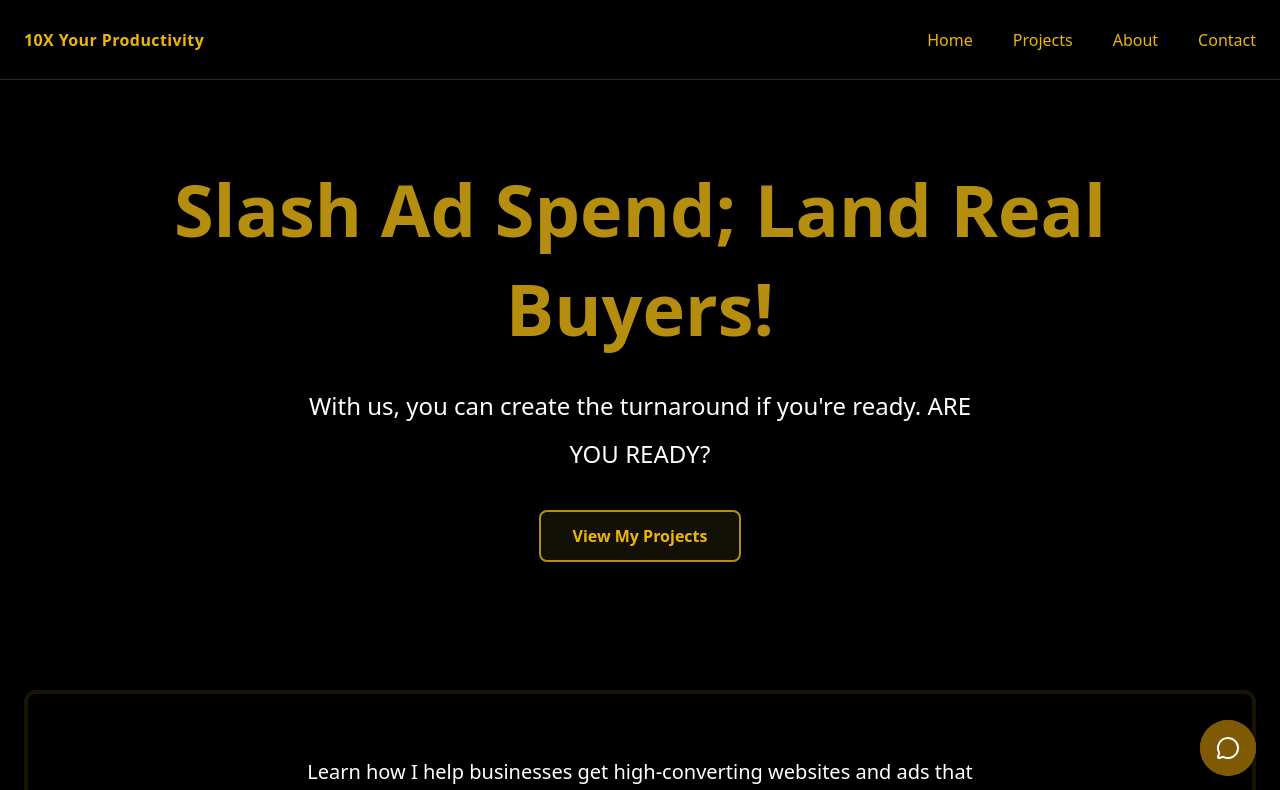
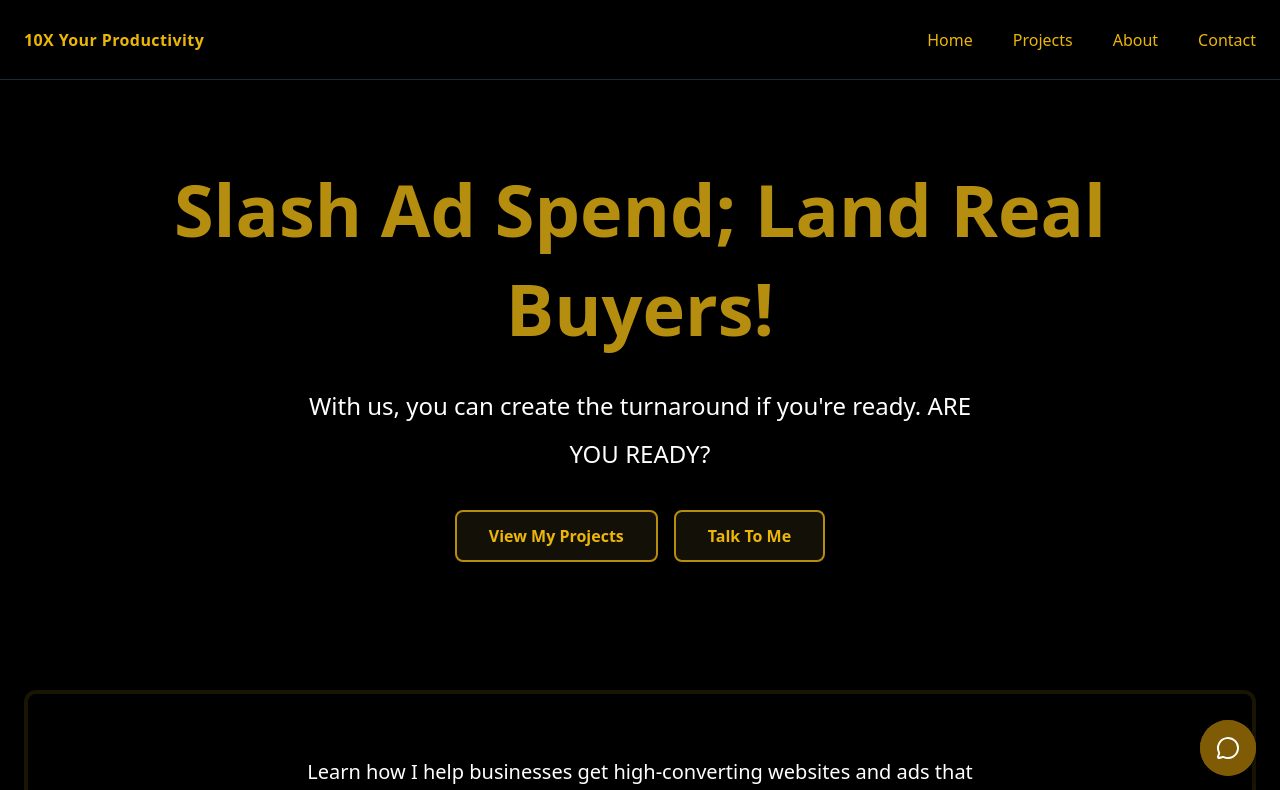
Before and after one commit to Mikechinem/10kfreelancer, a Next.js app: page / in a window 1280 px wide. Shown: the top 790 px of the page. Built offline with nearby package versions, Linux system fonts and the light colour scheme.

Commit message:
Update pages and design

```diff
--- a/components/HeroSection.js
+++ b/components/HeroSection.js
@@ -1,5 +1,7 @@
 // ./components/HeroSection.js
 "use client";
+
+import WhatsAppButton from "./WhatsAppButton";
 
 export default function HeroSection() {
   return (
@@ -18,12 +20,16 @@ export default function HeroSection() {
         </p>
 
         <div className="flex flex-col sm:flex-row gap-4 justify-center">
+          {/* View Projects Button */}
           <a
             href="#projects"
             className="inline-block bg-[#131007] text-zinc-900 font-semibold px-6 py-3 sm:px-8 rounded-lg transition-all duration-300 hover:bg-transparent hover:text-[#b58e10] border-2 border-[#b58e10]"
           >
             View My Projects
           </a>
+
+          {/* WhatsApp Button with tracking */}
+          <WhatsAppButton className="inline-block bg-[#131007] text-zinc-900 font-semibold px-6 py-3 sm:px-8 rounded-lg transition-all duration-300 hover:bg-transparent hover:text-[#b58e10] border-2 border-[#b58e10]" />
         </div>
       </section>
 
@@ -36,7 +42,6 @@ export default function HeroSection() {
           Learn how I help businesses get high-converting websites and ads that actually perform.
         </h5>
 
-        {/* Embedded YouTube Video */}
         <div className="w-full max-w-3xl aspect-video rounded-lg overflow-hidden shadow-lg border-2 border-[#423405]">
           <iframe
             className="w-full h-full"
```
